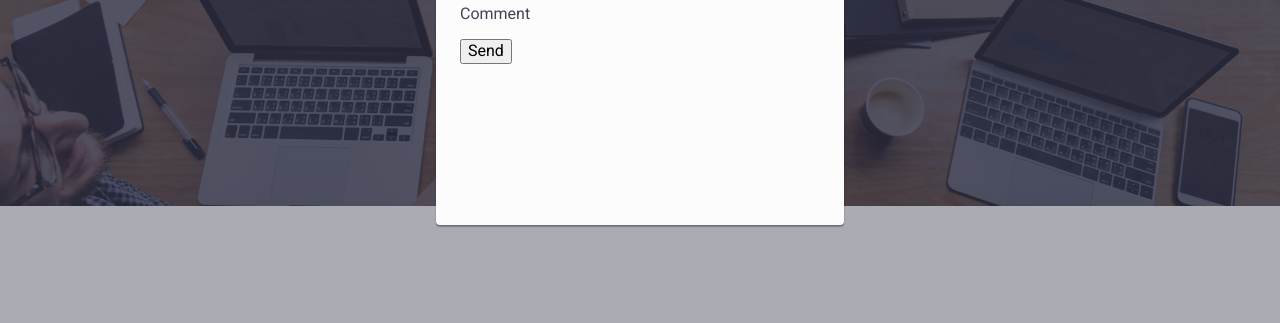
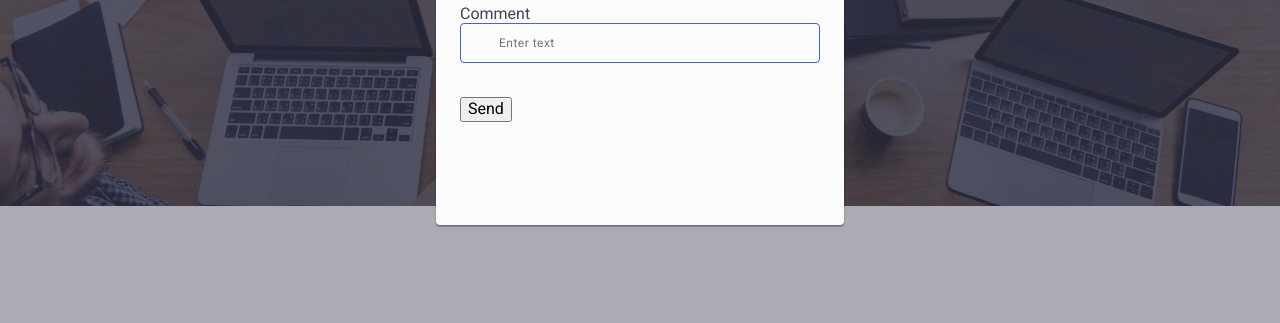
Before and after one commit to Viktor1907/goit-markup-hw-05, a plain HTML site: page index.html in a window 1280 px wide. Both pictures are taken after a click on the button "Order Service". Shown: the part 467-790 px from the top of the page. Drawn offline with nearby package versions, Linux system fonts and the light colour scheme.

Commit message:
validator

```diff
--- a/index.html
+++ b/index.html
@@ -454,7 +454,8 @@
                 <div class="modal-comment">
                     <label class="modal-comment-user" for="user-comment">Comment</label>
                     <div class="modal-comment-text">
-
+                        <input type="text" name="comment-text" class="modal-imput" placeholder="Enter text"
+                            id="comment-text" />
                     </div>
                 </div>
 
```
